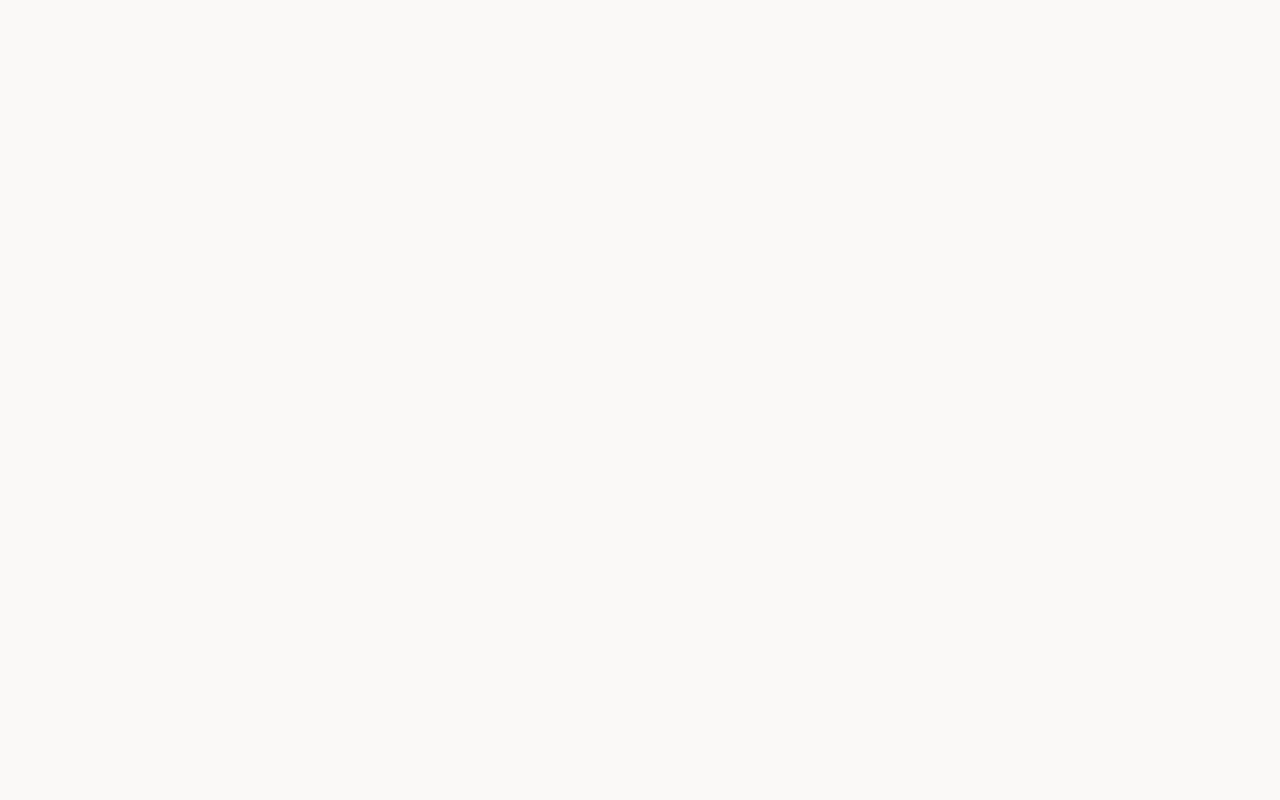
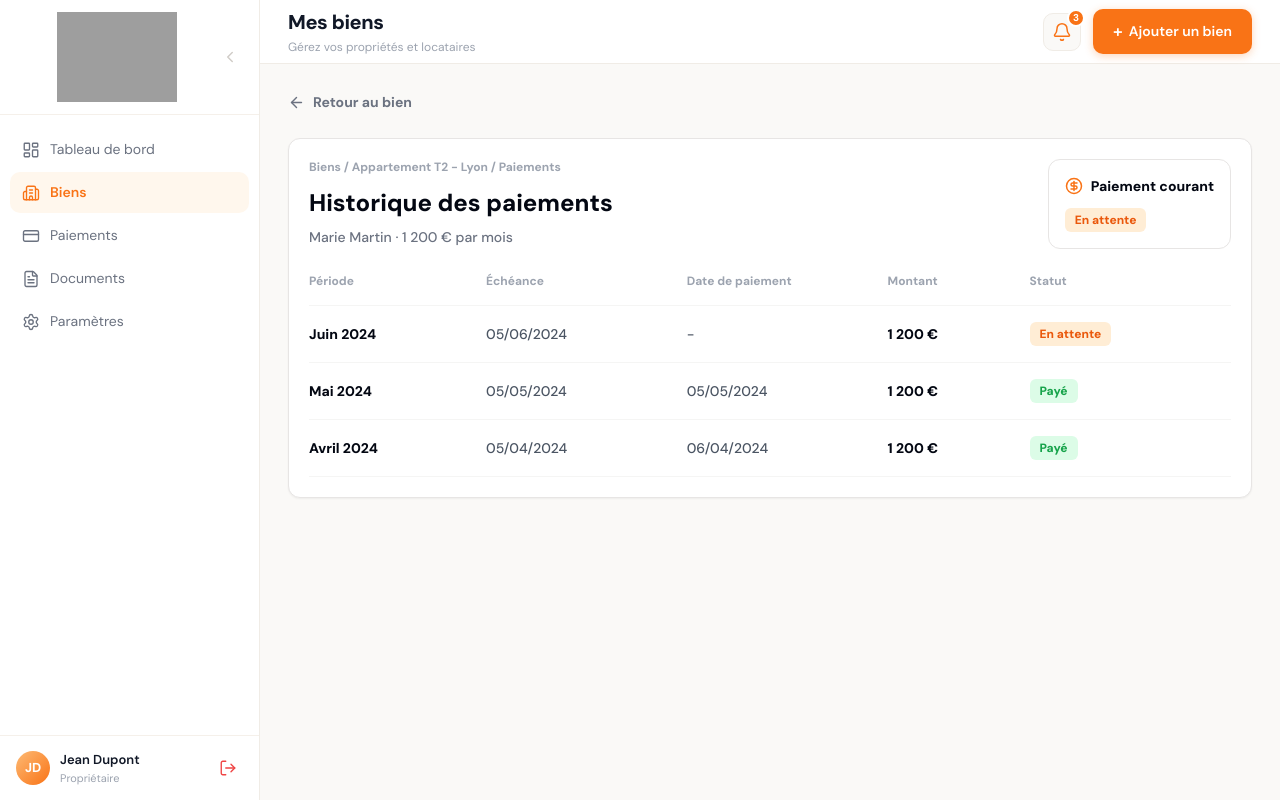
Before and after one commit to sidyjames/keylo, a React (Vite) app: page /biens/1/paiements in a window 1280 px wide. Before the commit this address had no page. Built offline with nearby package versions, Linux system fonts and the light colour scheme; grey boxes are pictures that could not be loaded.

Commit message:
Gestion du bouton marquer comme payé (mise à jour du statut) dans l'onglet Paiements

```diff
--- a/src/App.jsx
+++ b/src/App.jsx
@@ -1,6 +1,7 @@
 // App.jsx — Point d'entrée principal de Keylo
 // Gère le routing (navigation entre les pages)
 
+import { useState } from "react";
 import { BrowserRouter, Routes, Route, Navigate } from "react-router-dom";
 
 // Layout principal qui contient la Sidebar + Header
@@ -10,11 +11,45 @@ import Layout from "./components/layout/Layout";
 import Dashboard from "./pages/Dashboard";
 import Biens from "./pages/Biens";
 import BienDetail from "./pages/BienDetail";
+import PaiementHistory from "./pages/PaiementHistory";
 import Paiements from "./pages/Paiements";
 import Documents from "./pages/Documents";
 import Parametres from "./pages/Parametres";
+import { properties as initialProperties } from "./data/properties";
 
 export default function App() {
+  // Source commune des biens pour les pages qui doivent rester synchronisées.
+  // Tant qu'il n'y a pas d'API, ce state remplace la base de données côté front.
+  const [properties, setProperties] = useState(initialProperties);
+
+  // Met à jour un bien complet, par exemple après le formulaire de modification.
+  // On remplace uniquement le bien dont l'id correspond et on conserve les autres tels quels.
+  const updateProperty = (updatedProperty) => {
+    setProperties((currentProperties) =>
+      currentProperties.map((property) =>
+        property.id === updatedProperty.id ? updatedProperty : property
+      )
+    );
+  };
+
+  // Passe le prochain paiement d'un bien en "Payé".
+  // Comme Dashboard et BienDetail lisent tous les deux ce state, les deux écrans se mettent à jour.
+  const markPropertyAsPaid = (propertyId) => {
+    setProperties((currentProperties) =>
+      currentProperties.map((property) =>
+        property.id === propertyId ? { ...property, status: "Payé" } : property
+      )
+    );
+  };
+
+  // Supprime un bien depuis la liste.
+  // Centraliser cette action garde la liste, le dashboard et les routes de détail cohérents.
+  const deleteProperty = (propertyId) => {
+    setProperties((currentProperties) =>
+      currentProperties.filter((property) => property.id !== propertyId)
+    );
+  };
+
   return (
     // BrowserRouter active la navigation dans l'app
     <BrowserRouter>
@@ -26,9 +61,25 @@ export default function App() {
           <Route index element={<Navigate to="/dashboard" replace />} />
 
           {/* Pages principales */}
-          <Route path="dashboard" element={<Dashboard />} />
-          <Route path="biens" element={<Biens />} />
-          <Route path="biens/:bienId" element={<BienDetail />} />
+          <Route path="dashboard" element={<Dashboard properties={properties} />} />
+          <Route
+            path="biens"
+            element={<Biens properties={properties} onDeleteProperty={deleteProperty} />}
+          />
+          <Route
+            path="biens/:bienId"
+            element={
+              <BienDetail
+                properties={properties}
+                onUpdateProperty={updateProperty}
+                onMarkPropertyAsPaid={markPropertyAsPaid}
+              />
+            }
+          />
+          <Route
+            path="biens/:bienId/paiements"
+            element={<PaiementHistory properties={properties} />}
+          />
           <Route path="paiements" element={<Paiements />} />
           <Route path="documents" element={<Documents />} />
           <Route path="parametres" element={<Parametres />} />
--- a/src/pages/BienDetail.jsx
+++ b/src/pages/BienDetail.jsx
@@ -7,19 +7,18 @@ import {
   FilePlus2,
   FileText,
   Home,
-  MoreHorizontal,
   Pencil,
   UserRound,
   X,
   Save
 } from "lucide-react";
-import { properties, statusStyles } from "../data/properties";
+import { statusStyles } from "../data/properties";
 
 // Onglets de la fiche bien.
 // Chaque onglet correspond maintenant à un seul bloc de contenu affiché dans la zone principale.
 const tabs = ["Informations", "Locataire", "Paiements", "Documents"];
 
-export default function BienDetail() {
+export default function BienDetail({ properties, onUpdateProperty, onMarkPropertyAsPaid }) {
   // Récupère l'id du bien depuis l'URL /biens/:bienId.
   const { bienId } = useParams();
 
@@ -27,20 +26,12 @@ export default function BienDetail() {
   const [activeTab, setActiveTab] = useState("Informations");
 
   // Cherche le bien correspondant à l'id de l'URL.
-  const baseProperty = properties.find((property) => property.id === Number(bienId));
-
-  // Version modifiée localement depuis le modal.
-  // null signifie que la fiche affiche encore le bien original de properties.js.
-  const [editedProperty, setEditedProperty] = useState(null);
+  // La liste vient de App.jsx, ce qui permet de partager les mises à jour avec le dashboard.
+  const selectedProperty = properties.find((property) => property.id === Number(bienId));
 
   // Contrôle l'ouverture du modal d'édition.
   // false = modal fermé, true = formulaire visible par-dessus la page.
   const [isEditModalOpen, setIsEditModalOpen] = useState(false);
-
-  // Bien réellement affiché.
-  // Si l'id de l'URL change, on ignore automatiquement une ancienne modification locale d'un autre bien.
-  const selectedProperty =
-    editedProperty?.id === baseProperty?.id ? editedProperty : baseProperty;
 
   // Ouvre le modal de modification avec les informations actuelles du bien.
   const openEditModal = () => {
@@ -53,14 +44,20 @@ export default function BienDetail() {
   };
 
   // Applique les champs modifiés depuis le modal.
-  // Pour l'instant, la sauvegarde reste locale à la page car le projet utilise des données temporaires.
+  // La sauvegarde remonte à App.jsx pour que le dashboard et la liste des biens récupèrent les nouvelles valeurs.
   const savePropertyChanges = (updatedProperty) => {
-    setEditedProperty(updatedProperty);
+    onUpdateProperty(updatedProperty);
     setIsEditModalOpen(false);
   };
 
+  // Passe le paiement du bien en "Payé".
+  // Cette action met à jour le state partagé, donc le badge de cette fiche et le dashboard changent ensemble.
+  const markAsPaid = () => {
+    onMarkPropertyAsPaid(selectedProperty.id);
+  };
+
   // Si l'id ne correspond à aucun bien, on revient vers la liste.
-  if (!baseProperty || !selectedProperty) {
+  if (!selectedProperty) {
     return <Navigate to="/biens" replace />;
   }
 
@@ -95,13 +92,6 @@ export default function BienDetail() {
               <Pencil size={17} />
               Modifier
             </button>
-            <button
-              type="button"
-              className="inline-flex h-11 w-11 items-center justify-center rounded-lg border border-stone-200 text-gray-500 transition hover:border-orange-200 hover:text-orange-500"
-              aria-label="Plus d'actions"
-            >
-              <MoreHorizontal size={20} />
-            </button>
           </div>
         </div>
 
@@ -128,7 +118,11 @@ export default function BienDetail() {
 
         {/* Zone de contenu coordonnée avec les tabs.
             Un seul composant est affiché à la fois pour éviter que les onglets soient seulement décoratifs. */}
-        <ActiveTabPanel activeTab={activeTab} selectedProperty={selectedProperty} />
+        <ActiveTabPanel
+          activeTab={activeTab}
+          selectedProperty={selectedProperty}
+          onMarkAsPaid={markAsPaid}
+        />
       </section>
 
       {/* Modal d'édition du bien et du locataire.
@@ -146,7 +140,7 @@ export default function BienDetail() {
 
 // Panneau actif de la fiche bien.
 // Il centralise la coordination entre les tabs et les blocs pour garder le JSX principal lisible.
-function ActiveTabPanel({ activeTab, selectedProperty }) {
+function ActiveTabPanel({ activeTab, selectedProperty, onMarkAsPaid }) {
   if (activeTab === "Locataire") {
     return (
       <div className="mt-5 max-w-2xl" role="tabpanel">
@@ -158,7 +152,7 @@ function ActiveTabPanel({ activeTab, selectedProperty }) {
   if (activeTab === "Paiements") {
     return (
       <div className="mt-5 max-w-2xl" role="tabpanel">
-        <PaymentCard selectedProperty={selectedProperty} />
+        <PaymentCard selectedProperty={selectedProperty} onMarkAsPaid={onMarkAsPaid} />
       </div>
     );
   }
@@ -247,7 +241,11 @@ function TenantCard({ selectedProperty }) {
 
 // Carte "Prochain paiement".
 // Elle met en avant le prochain loyer attendu et son statut.
-function PaymentCard({ selectedProperty }) {
+function PaymentCard({ selectedProperty, onMarkAsPaid }) {
+  // Le bouton devient inactif quand le paiement est déjà marqué payé.
+  // Cela évite de relancer une action qui ne changerait plus rien.
+  const isAlreadyPaid = selectedProperty.status === "Payé";
+
   return (
     <article className="rounded-xl border border-stone-200 p-4">
       {/* Titre de la carte paiement. */}
@@ -270,17 +268,19 @@ function PaymentCard({ selectedProperty }) {
       {/* Actions liées au paiement du bien sélectionné. */}
       <button
         type="button"
-        className="mt-5 inline-flex h-10 w-full items-center justify-center gap-2 rounded-lg bg-orange-500 text-sm font-bold text-white transition hover:bg-orange-600"
+        onClick={onMarkAsPaid}
+        disabled={isAlreadyPaid}
+        className="mt-5 inline-flex h-10 w-full items-center justify-center gap-2 rounded-lg bg-orange-500 text-sm font-bold text-white transition hover:bg-orange-600 disabled:cursor-not-allowed disabled:bg-green-500"
       >
         <Check size={16} />
-        Marquer comme payé
+        {isAlreadyPaid ? "Paiement marqué payé" : "Marquer comme payé"}
       </button>
-      <button
-        type="button"
-        className="mt-3 h-10 w-full rounded-lg border border-stone-200 text-sm font-bold text-gray-800 transition hover:border-orange-200 hover:text-orange-500"
+      <Link
+        to={`/biens/${selectedProperty.id}/paiements`}
+        className="mt-3 inline-flex h-10 w-full items-center justify-center rounded-lg border border-stone-200 text-sm font-bold text-gray-800 transition hover:border-orange-200 hover:text-orange-500"
       >
         Voir l'historique
-      </button>
+      </Link>
     </article>
   );
 }
--- a/src/pages/Biens.jsx
+++ b/src/pages/Biens.jsx
@@ -10,17 +10,13 @@ import {
   Trash2,
   X,
 } from "lucide-react";
-import { properties, statusStyles } from "../data/properties";
+import { statusStyles } from "../data/properties";
 
 // Nombre de biens affichés par page.
 // Si la liste devient plus grande que cette valeur, la pagination apparaît automatiquement.
 const ITEMS_PER_PAGE = 3;
 
-export default function Biens() {
-  // Liste des biens affichés dans la page.
-  // On part des données temporaires de properties.js, puis on peut retirer un bien de cette liste localement.
-  const [displayedProperties, setDisplayedProperties] = useState(properties);
-
+export default function Biens({ properties, onDeleteProperty }) {
   // Champ de recherche utilisé pour filtrer le tableau des biens.
   const [query, setQuery] = useState("");
 
@@ -33,11 +29,11 @@ export default function Biens() {
   const [currentPage, setCurrentPage] = useState(1);
 
   // Données des cartes de synthèse affichées en haut de la page.
-  // La valeur "Biens actifs" dépend de displayedProperties pour se mettre à jour après une suppression.
+  // Elles dépendent maintenant de properties, la liste partagée au niveau de App.jsx.
   const summaryCards = [
     {
       label: "Biens actifs",
-      value: String(displayedProperties.length),
+      value: String(properties.length),
       icon: Building2,
       tone: "bg-orange-100 text-orange-600",
     },
@@ -49,7 +45,7 @@ export default function Biens() {
     },
     {
       label: "Paiements à suivre",
-      value: "3",
+      value: String(properties.filter((property) => property.status !== "Payé").length),
       icon: CalendarCheck2,
       tone: "bg-sky-100 text-sky-600",
     },
@@ -60,15 +56,15 @@ export default function Biens() {
   const filteredProperties = useMemo(() => {
     const normalizedQuery = query.trim().toLowerCase();
 
-    if (!normalizedQuery) return displayedProperties;
+    if (!normalizedQuery) return properties;
 
-    return displayedProperties.filter((property) =>
+    return properties.filter((property) =>
       [property.name, property.address, property.tenant, property.status]
         .join(" ")
         .toLowerCase()
         .includes(normalizedQuery)
     );
-  }, [displayedProperties, query]);
+  }, [properties, query]);
 
   // Nombre total de pages après filtrage.
   // Math.max(1, ...) évite d'avoir une page 0 si la recherche ne retourne aucun résultat.
@@ -110,10 +106,8 @@ export default function Biens() {
   const confirmDelete = () => {
     if (!propertyToDelete) return;
 
-    // On met à jour la liste des biens affichés en retirant le bien sélectionné.
-    setDisplayedProperties((currentProperties) =>
-      currentProperties.filter((property) => property.id !== propertyToDelete.id)
-    );
+    // La suppression est déléguée à App.jsx pour que le dashboard et les détails restent synchronisés.
+    onDeleteProperty(propertyToDelete.id);
     setPropertyToDelete(null);
   };
 
--- a/src/pages/Dashboard.jsx
+++ b/src/pages/Dashboard.jsx
@@ -1,89 +1,66 @@
 import { Link } from "react-router-dom";
 import { ArrowRight, ChevronRight, PiggyBank, Clock3, CalendarDays, Home } from "lucide-react";
+import { statusStyles } from "../data/properties";
 
-// A remplacer après par des APIs.
-// Pour l'instant, les données sont écrites ici pour construire l'interface.
+// Convertit une chaîne comme "1 200 €" en nombre.
+// Cela permet de calculer les KPI avec les données temporaires existantes.
+const parseCurrency = (value) => Number(value.replace(/[^\d]/g, ""));
 
-// Étape 1 : données des cartes KPI en haut du dashboard.
+export default function Dashboard({ properties }) {
+  // Le tableau du dashboard est maintenant construit depuis les biens partagés dans App.jsx.
+  // Quand un paiement passe à "Payé" depuis une fiche bien, cette liste se met à jour automatiquement.
+  const monthlyPayments = properties.map((property) => ({
+    id: property.id,
+    property: property.name,
+    tenant: property.tenant,
+    amount: property.rent,
+    status: property.status,
+    dueDate: property.nextPayment,
+  }));
+
+  // KPI recalculés depuis les biens pour éviter les chiffres figés.
+  // La source est la même que le tableau, donc les cartes restent cohérentes après une action.
+  const waitingPaymentsCount = properties.filter(
+    (property) => property.status === "En attente"
+  ).length;
+  const latePaymentsCount = properties.filter((property) => property.status === "En retard").length;
+  const monthlyRevenue = properties
+    .filter((property) => property.status === "Payé")
+    .reduce((total, property) => total + parseCurrency(property.rent), 0);
+
+  // Données des cartes KPI en haut du dashboard.
   // Chaque objet représente une carte : titre, valeur, description, icône et couleur.
   const kpiCards = [
     {
       label: "Revenu mensuel",
-    value: "12 345 €",
-    detail: "En hausse de 8% par rapport au mois précédent",
+      value: `${monthlyRevenue.toLocaleString("fr-FR")} €`,
+      detail: "Total des loyers marqués comme payés",
       icon: PiggyBank,
-    bg: "bg-orange-100"
+      bg: "bg-orange-100",
     },
     {
       label: "Loyers en attente",
-    value: "3",
-    detail: "3 paiements en attente de traitement",
+      value: String(waitingPaymentsCount),
+      detail: `${waitingPaymentsCount} paiement(s) en attente de traitement`,
       icon: Clock3,
-    bg: "bg-orange-100"
+      bg: "bg-orange-100",
     },
     {
       label: "Loyers en retard",
-    value: "2",
-    detail: "2 paiements en retard de paiement",
+      value: String(latePaymentsCount),
+      detail: `${latePaymentsCount} paiement(s) en retard de paiement`,
       icon: CalendarDays,
-    bg:"bg-red-100"
+      bg: "bg-red-100",
     },
     {
       label: "Biens",
-    value: "5",
+      value: String(properties.length),
       detail: "Tous vos biens immobiliers",
       icon: Home,
-    bg: "bg-blue-100"
+      bg: "bg-blue-100",
     },
   ];
 
-// Étape 2 : données temporaires du tableau "Paiements du mois".
-// A remplacer par les vraies données de la Bdd.
-// Chaque objet représente une ligne du tableau.
-const monthlyPayments = [
-  {
-    id: 1,
-    property: "Appartement T2 - Lyon", // Bien concerné
-    tenant: "Marie Martin", // Locataire
-    amount: "1 200 €", // Montant du paiement
-    status: "En attente", // Statut du paiement
-    dueDate: "05/06/2024", // Date d'échéance
-  },
-  {
-    id: 2,
-    property: "Studio - Paris",
-    tenant: "Lucas Bernard",
-    amount: "650 €",
-    status: "En attente",
-    dueDate: "07/06/2024",
-  },
-  {
-    id: 3,
-    property: "Maison - Bordeaux",
-    tenant: "Sophie Leroy",
-    amount: "1 000 €",
-    status: "En retard",
-    dueDate: "10/06/2024",
-  },
-  {
-    id: 4,
-    property: "Appartement T3 - Lille",
-    tenant: "Thomas Petit",
-    amount: "950 €",
-    status: "Payé",
-    dueDate: "01/06/2024",
-  },
-];
-
-// Étape 3 : couleurs des badges selon le statut.
-// Exemple : si status vaut "En retard", le badge devient rouge.
-const paymentStatusStyles = {
-  "En attente": "bg-orange-100 text-orange-600",
-  "En retard": "bg-red-100 text-red-600",
-  "Payé": "bg-green-100 text-green-600",
-};
-
-export default function Dashboard() {
   return (
     <div className="space-y-6">
       {/* Étape 4 : afficher les cartes KPI du dashboard */}
@@ -140,10 +117,10 @@ export default function Dashboard() {
             </thead>
 
             <tbody>
-              {/* Étape 8 : parcourir les paiements et créer une ligne par paiement */}
+              {/* Étape 8 : parcourir les paiements issus des biens et créer une ligne par paiement */}
               {monthlyPayments.map((payment) => (
                 <tr
-                  key={`${payment.property}-${payment.tenant}`}
+                  key={payment.id}
                   className="text-sm font-semibold text-gray-800"
                 >
                   {/* Étape 9 : remplir chaque cellule avec les données du paiement */}
@@ -154,7 +131,7 @@ export default function Dashboard() {
                     {/* Étape 10 : appliquer automatiquement la bonne couleur au statut */}
                     <span
                       className={`inline-flex rounded-md px-2.5 py-1 text-xs font-bold ${
-                        paymentStatusStyles[payment.status]
+                        statusStyles[payment.status]
                       }`}
                     >
                       {payment.status}
@@ -167,7 +144,7 @@ export default function Dashboard() {
                     <Link
                         to={`/biens/${payment.id}`}
                         className="inline-flex h-9 w-9 items-center justify-center rounded-full text-gray-400 transition hover:bg-white hover:text-orange-500"
-                        aria-label={`Voir les détails de ${payment.name}`}
+                        aria-label={`Voir les détails de ${payment.property}`}
                     >
                         <ChevronRight size={18} />
                       </Link>
--- /dev/null
+++ b/src/pages/PaiementHistory.jsx
@@ -0,0 +1,126 @@
+import { Link, Navigate, useParams } from "react-router-dom";
+import { ArrowLeft, CircleDollarSign } from "lucide-react";
+import { statusStyles } from "../data/properties";
+
+// Historique temporaire affiché tant qu'il n'y a pas encore de vraie table de paiements.
+// Chaque entrée est calculée depuis le bien pour garder une page utile sans backend.
+const buildPaymentHistory = (property) => [
+  {
+    period: "Juin 2024",
+    dueDate: property.nextPayment,
+    paidDate: property.status === "Payé" ? property.nextPayment : "-",
+    amount: property.rent,
+    status: property.status,
+  },
+  {
+    period: "Mai 2024",
+    dueDate: "05/05/2024",
+    paidDate: "05/05/2024",
+    amount: property.rent,
+    status: "Payé",
+  },
+  {
+    period: "Avril 2024",
+    dueDate: "05/04/2024",
+    paidDate: "06/04/2024",
+    amount: property.rent,
+    status: "Payé",
+  },
+];
+
+export default function PaiementHistory({ properties }) {
+  // Récupère l'id du bien depuis l'URL /biens/:bienId/paiements.
+  const { bienId } = useParams();
+
+  // Retrouve le bien concerné dans l'état partagé de App.jsx.
+  // Cela permet à l'historique de refléter le statut modifié depuis la fiche du bien.
+  const selectedProperty = properties.find((property) => property.id === Number(bienId));
+
+  // Si le bien n'existe plus ou que l'id est invalide, on renvoie vers la liste des biens.
+  if (!selectedProperty) {
+    return <Navigate to="/biens" replace />;
+  }
+
+  // Les lignes de l'historique sont construites au rendu depuis le bien courant.
+  // Plus tard, cette fonction pourra être remplacée par les paiements renvoyés par l'API.
+  const paymentHistory = buildPaymentHistory(selectedProperty);
+
+  return (
+    <div className="space-y-5">
+      {/* Lien de retour vers la fiche du bien. */}
+      <Link
+        to={`/biens/${selectedProperty.id}`}
+        className="inline-flex items-center gap-2 text-sm font-bold text-gray-500 transition hover:text-orange-500"
+      >
+        <ArrowLeft size={17} />
+        Retour au bien
+      </Link>
+
+      <section className="rounded-xl border border-stone-200 bg-white p-5 shadow-sm">
+        {/* En-tête de la page d'historique. */}
+        <div className="flex flex-col gap-3 sm:flex-row sm:items-start sm:justify-between">
+          <div>
+            <p className="text-xs font-bold text-gray-400">
+              Biens / {selectedProperty.name} / Paiements
+            </p>
+            <h2 className="mt-3 text-2xl font-extrabold text-gray-950">
+              Historique des paiements
+            </h2>
+            <p className="mt-2 text-sm font-medium text-gray-500">
+              {selectedProperty.tenant} · {selectedProperty.rent} par mois
+            </p>
+          </div>
+
+          {/* Rappel rapide du statut du paiement courant. */}
+          <div className="rounded-xl border border-stone-200 p-4">
+            <div className="flex items-center gap-2">
+              <CircleDollarSign className="text-orange-500" size={18} />
+              <p className="text-sm font-extrabold text-gray-950">Paiement courant</p>
+            </div>
+            <span
+              className={`mt-3 inline-flex rounded-md px-2.5 py-1 text-xs font-extrabold ${
+                statusStyles[selectedProperty.status]
+              }`}
+            >
+              {selectedProperty.status}
+            </span>
+          </div>
+        </div>
+
+        {/* Tableau simple des paiements du bien. */}
+        <div className="mt-6 overflow-x-auto">
+          <table className="w-full min-w-[720px] border-collapse text-left">
+            <thead className="border-b border-stone-100 text-xs font-bold text-gray-400">
+              <tr>
+                <th className="pb-4">Période</th>
+                <th className="pb-4">Échéance</th>
+                <th className="pb-4">Date de paiement</th>
+                <th className="pb-4">Montant</th>
+                <th className="pb-4">Statut</th>
+              </tr>
+            </thead>
+            <tbody>
+              {paymentHistory.map((payment) => (
+                <tr key={payment.period} className="border-b border-stone-100 text-sm">
+                  <td className="py-4 pr-6 font-extrabold text-gray-950">{payment.period}</td>
+                  <td className="py-4 pr-6 font-medium text-gray-600">{payment.dueDate}</td>
+                  <td className="py-4 pr-6 font-medium text-gray-600">{payment.paidDate}</td>
+                  <td className="py-4 pr-6 font-extrabold text-gray-950">{payment.amount}</td>
+                  <td className="py-4 pr-6">
+                    <span
+                      className={`inline-flex rounded-md px-2.5 py-1 text-xs font-extrabold ${
+                        statusStyles[payment.status]
+                      }`}
+                    >
+                      {payment.status}
+                    </span>
+                  </td>
+                </tr>
+              ))}
+            </tbody>
+          </table>
+        </div>
+      </section>
+    </div>
+  );
+}
```
Lines whose indentation alone changed are shown as unchanged.
